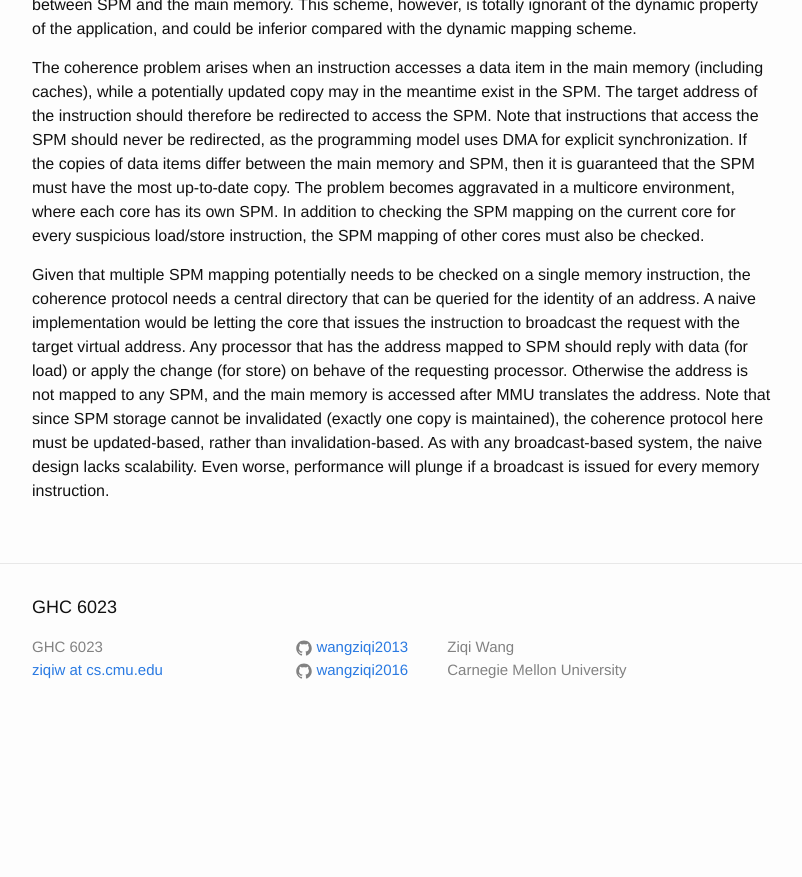
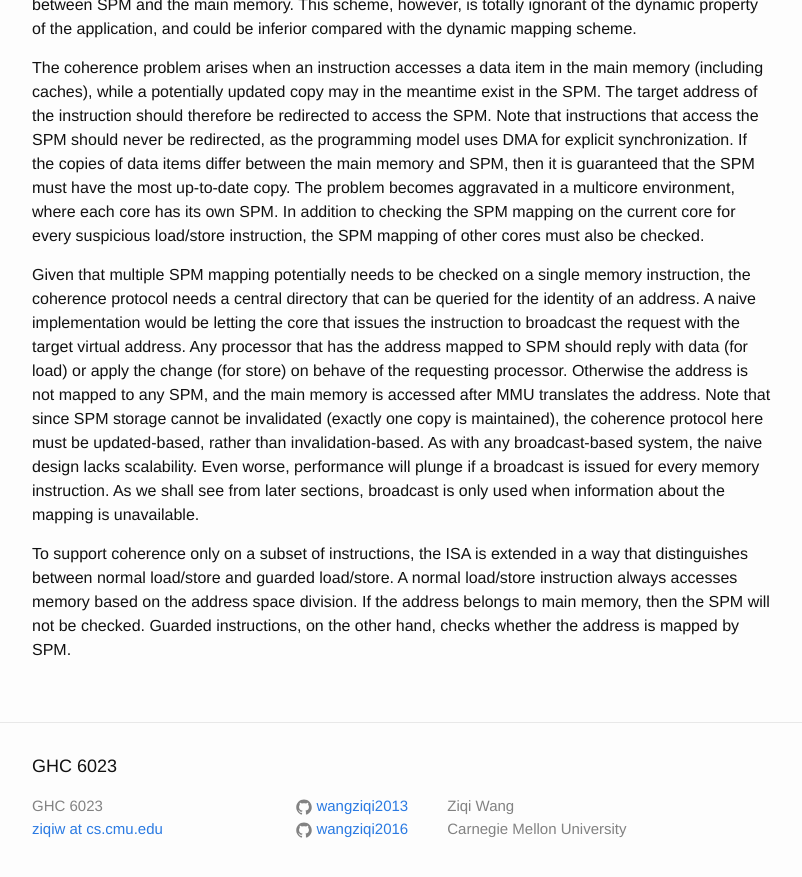
Before and after one commit to wangziqi2013/wangziqi2013.github.io, a Jekyll site: the page built from _posts/2018-05-25-Coherence-Protocol-for-Translarent-Management-of-Scratchpad-Memories-in-Shared-Memory-Manycore-Arch.markdown, in a window 1280 px wide and 900 px high, scrolled down 1300 px. Shown: the top 877 px of the window, without its empty margins (238-1040 px from the left). Built offline with Jekyll 4.4.1, drawn with Linux system fonts in a browser that asks for light colours; before the commit the page ends 2041 px from its top, so only the background shows below that.

Commit message:
Adding instruction types

```diff
--- a/_posts/2018-05-25-Coherence-Protocol-for-Translarent-Management-of-Scratchpad-Memories-in-Shared-Memory-Manycore-Arch.markdown
+++ b/_posts/2018-05-25-Coherence-Protocol-for-Translarent-Management-of-Scratchpad-Memories-in-Shared-Memory-Manycore-Arch.markdown
@@ -61,4 +61,10 @@ the address mapped to SPM should reply with data (for load) or apply the change
 requesting processor. Otherwise the address is not mapped to any SPM, and the main memory is accessed after MMU
 translates the address. Note that since SPM storage cannot be invalidated (exactly one copy is maintained), the coherence
 protocol here must be updated-based, rather than invalidation-based. As with any broadcast-based system, the naive design
-lacks scalability. Even worse, performance will plunge if a broadcast is issued for every memory instruction.
+lacks scalability. Even worse, performance will plunge if a broadcast is issued for every memory instruction. As
+we shall see from later sections, broadcast is only used when information about the mapping is unavailable.
+
+To support coherence only on a subset of instructions, the ISA is extended in a way that distinguishes between normal load/store
+and guarded load/store. A normal load/store instruction always accesses memory based on the address space division. If the address
+belongs to main memory, then the SPM will not be checked. Guarded instructions, on the other hand, checks whether the address is
+mapped by SPM.
```
